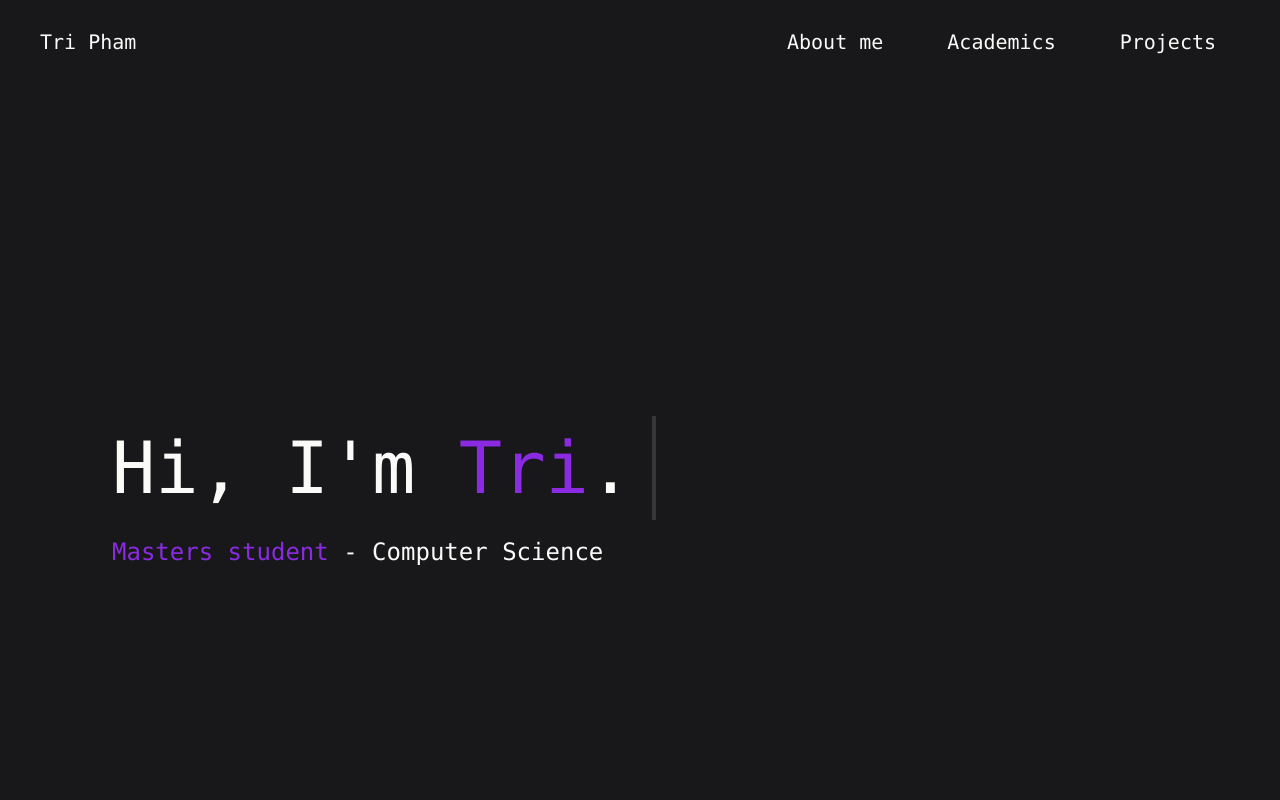
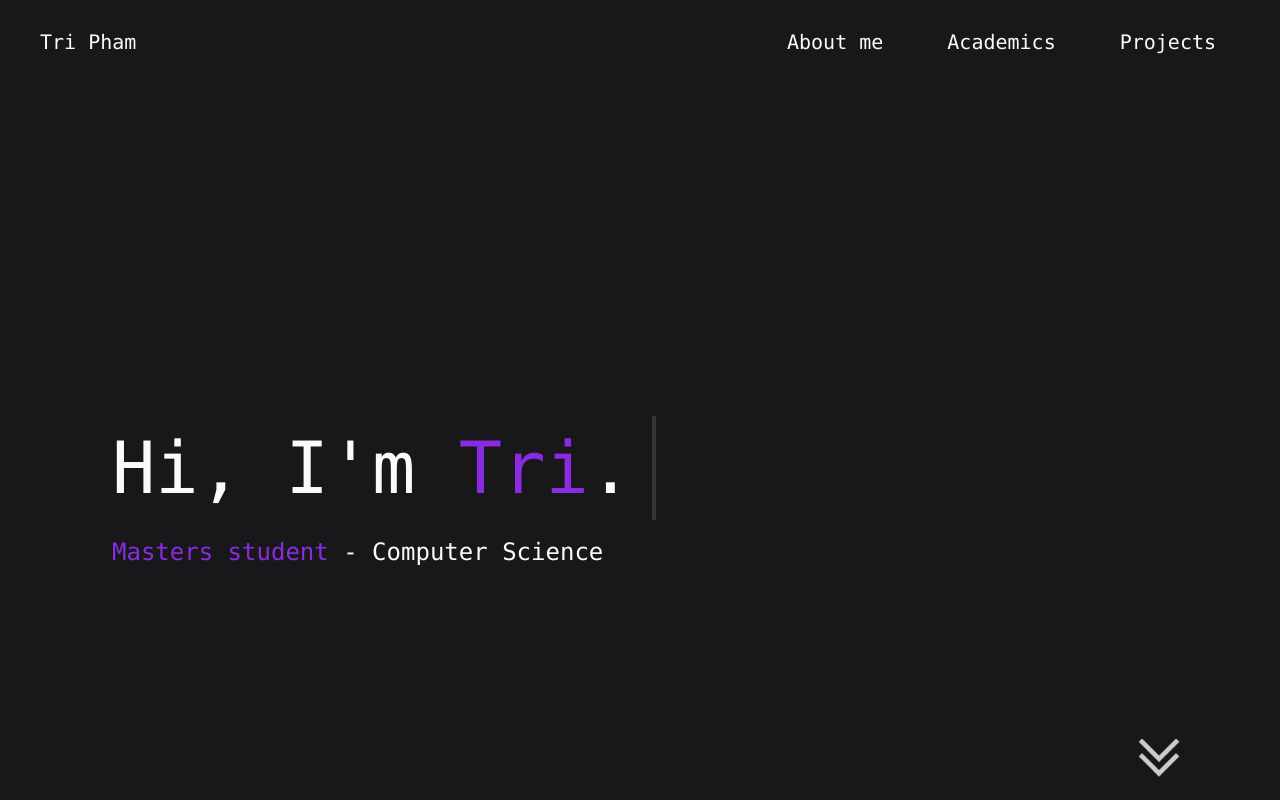
Before and after one commit to tri27pham/CVWebsite, a SvelteKit app: page / in a window 1280 px wide. Shown: the top 800 px of the page. Built offline with nearby package versions, Linux system fonts and the light colour scheme; what tailwindcss-animated would draw is missing.

Commit message:
add down arrow icon

```diff
--- a/src/routes/+page.svelte
+++ b/src/routes/+page.svelte
@@ -9,6 +9,7 @@
     import noSql from '../images/noSql.png';
     import sql from '../images/sql.png';
     import flutter from '../images/flutter.png';
+    import downArrow from '../images/downArrow.png';
 
 
 
@@ -112,7 +113,7 @@
             </div>
         </nav>
 
-        <div id="MainPage">
+        <div id="MainPage"class="relative">
             <div class=" mt-96"></div>
             <div class="w-max " style=" text-align: left;">
                 <h3 class=" p-4 text-center animate-typing overflow-hidden whitespace-nowrap
@@ -125,7 +126,9 @@
                     <span style=" color:blueviolet;">Masters student</span> - Computer Science
                 </h2>
             </div>
+            <img src={downArrow} alt="down-arrow" class="absolute bottom-0 right-0 animate-bounce" width="50">
             <div class=" mt-52"></div>
+
         </div>
 
         <div id="AboutMe">
```
Also changed, not shown: src/images/downArrow.png (added).
